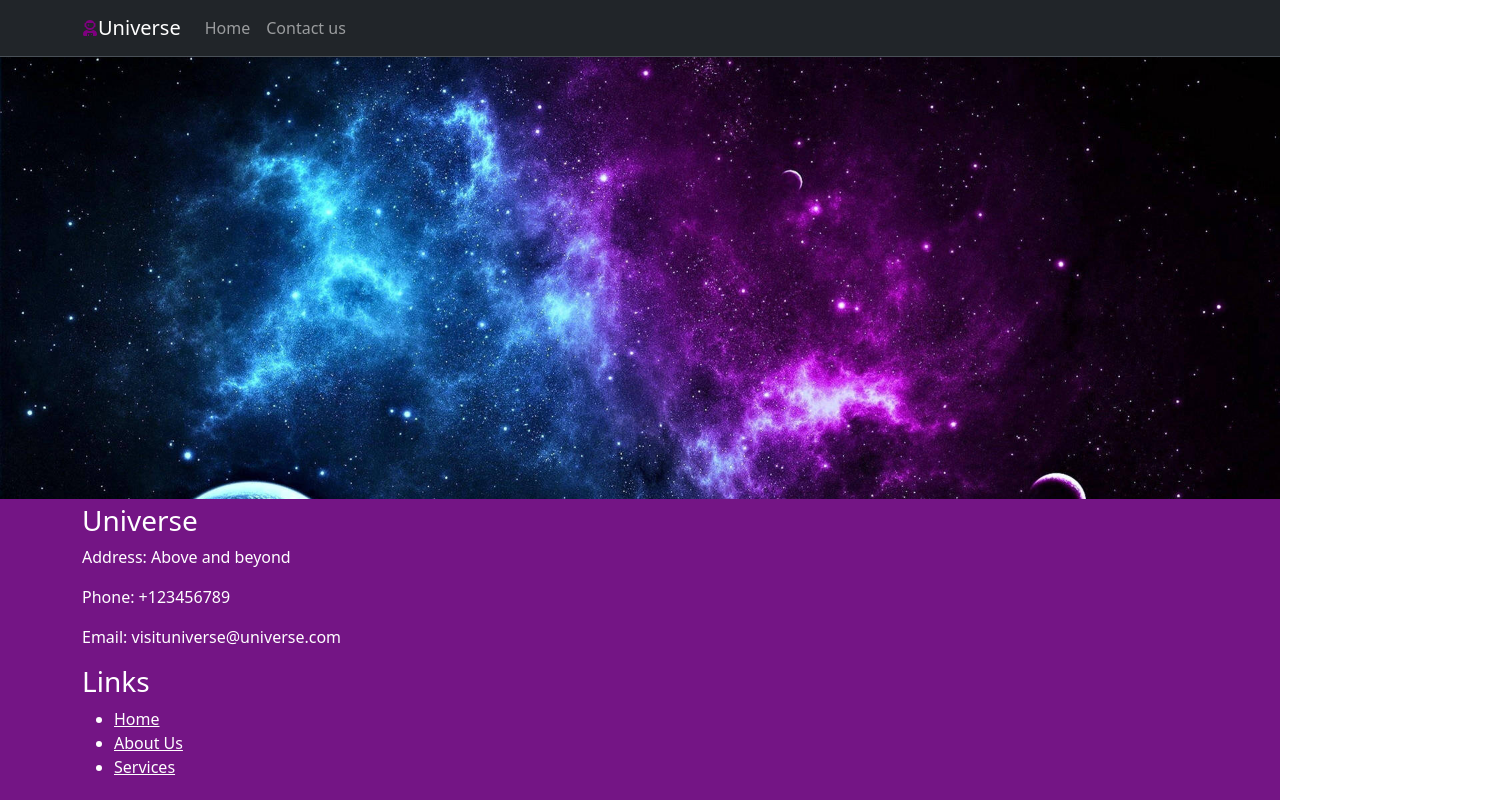
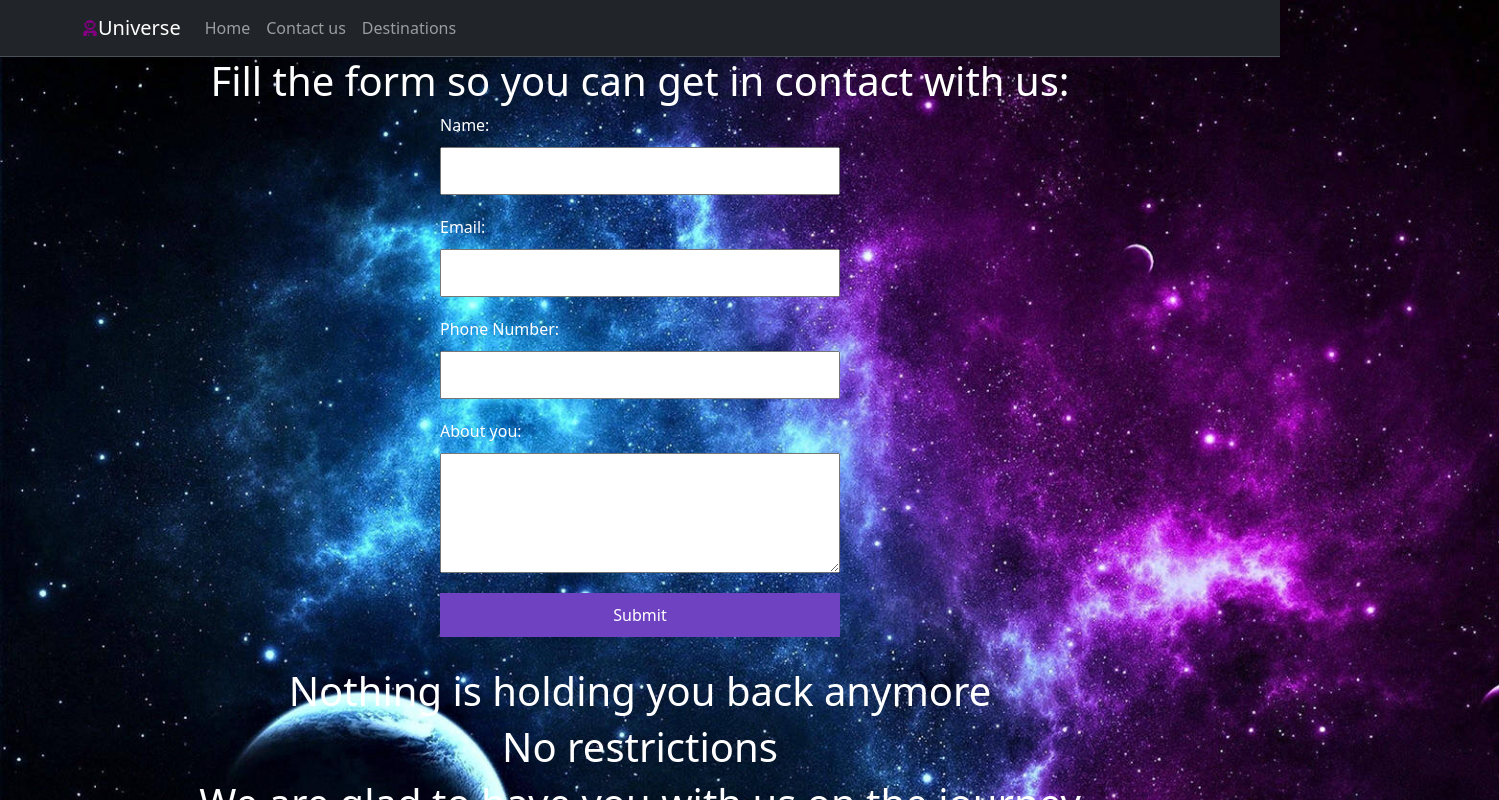
Before and after one commit to Ilija1076/ItehReact, a React (Create React App) app: page /contact in a window 1280 px wide. Shown: the top 800 px of the page, 1499 px wide, since content can reach past the window. Built offline with nearby package versions, Linux system fonts and the light colour scheme.

Commit message:
Pocetna, Contact done, destinations left

```diff
--- a/src/App.css
+++ b/src/App.css
@@ -2,6 +2,9 @@ body {
   background-image: url("./img/universe.jpg");
   background-repeat: no-repeat;
   background-size: cover;
+  min-height: 10vh;
+  display: flex;
+  flex-direction: column;
 }
 
 .footer {
@@ -10,33 +13,128 @@ body {
   justify-content: space-between;
   padding: 5px;
   color: white;
-  position: fixed;
-  bottom: 0;
-  left: 0;
-  right: 0;
+  margin-top: auto;
 }
 .footer-left {
   flex: 1;
+  margin-right: 25ch;
+  margin-left: 50ch;
+  padding: 2px;
 }
 .footer-right {
-  margin-right: 5px;
+  margin-left: 50ch;
+  padding: 5px;
+}
+
+.container-foot {
+  min-height: 100%;
+  display: flex;
+  flex-direction: row;
 }
 
 .footer-right a {
   color: white;
+  padding: 10 px;
 }
 .company-section {
-  background-color: #f9f9f9;
+  background-color: transparent;
   padding: 40px;
   text-align: center;
-  color: #333;
+  color: white;
 }
 
-.company-section h2 {
-  font-size: 24px;
+.company-section h1 {
+  font-size: 80px;
   margin-bottom: 20px;
 }
 
 .company-section p {
-  font-size: 18px;
+  font-size: 30px;
 }
+
+.contact-form {
+  display: flex;
+  flex-direction: column;
+  max-width: 400px;
+  margin: 0 auto;
+}
+
+.contact-form label {
+  margin-bottom: 10px;
+  color: white;
+}
+
+.contact-form input[type="text"],
+.contact-form input[type="email"],
+.contact-form input[type="tel"],
+.contact-form textarea {
+  padding: 10px;
+  margin-bottom: 20px;
+}
+
+.contact-form textarea {
+  height: 120px;
+}
+
+.contact-form button[type="submit"] {
+  padding: 10px 20px;
+  background-color: #6f42c1;
+  color: white;
+  border: none;
+  cursor: pointer;
+  margin-bottom: 30px;
+}
+
+.contact-form button[type="submit"]:hover {
+  background-color: #4f1073;
+}
+
+.contact-page h1 {
+  color: white;
+  text-align: center;
+}
+
+.image-section {
+  display: flex;
+}
+
+.image-container {
+  flex: 1;
+  margin-left: 20em;
+}
+
+.image-container img {
+  border: 1px solid #711781;
+  border-radius: 5px;
+}
+
+.image-container p {
+  color: white;
+  font-size: 25px;
+}
+
+.paragraphs {
+  display: flex;
+  flex-direction: column;
+  align-items: center;
+  text-align: center;
+}
+
+.paragraphs p {
+  color: white;
+  font-size: 30px;
+  margin-bottom: 15px;
+}
+
+.paragraphs button {
+  padding: 10px 20px;
+  background-color: #6f42c1;
+  color: white;
+  border: none;
+  cursor: pointer;
+  margin-bottom: 30px;
+}
+
+.paragraphs button:hover {
+  background-color: #4f1073;
+}
--- a/src/App.js
+++ b/src/App.js
@@ -4,6 +4,7 @@ import "bootstrap/dist/css/bootstrap.min.css";
 import "./App.css";
 import Pocetna from "./pages/Pocetnap";
 import Kontakt from "./pages/Kontaktp";
+import Destinations from "./pages/Destinationsp";
 import React, { useState } from "react";
 import { BrowserRouter, Routes, Route } from "react-router-dom";
 
@@ -14,7 +15,8 @@ function App() {
         <Navbar />
         <Routes>
           <Route path="/" element={<Pocetna />} />
-          <Route path="/kontakt" element={<Kontakt />} />
+          <Route path="/contact" element={<Kontakt />} />
+          <Route path="/destinations" element={<Destinations />} />
         </Routes>
         <Footer />
       </div>
--- a/src/components/Footer.jsx
+++ b/src/components/Footer.jsx
@@ -3,7 +3,7 @@ import React from 'react';
 const Footer = () => {
   return (
     <footer className="footer">
-      <div className="container">
+      <div className="container-foot">
         <div className="footer-left">
           {/* Information */}
           <h3>Universe</h3>
@@ -19,15 +19,15 @@ const Footer = () => {
               <a href="/">Home</a>
             </li>
             <li>
-              <a href="/about">About Us</a>
+              <a href="/contact">Contact</a>
             </li>
             <li>
-              <a href="/services">Services</a>
+              <a href="/destinations">Destinations</a>
             </li>
             {/* Add more links as needed */}
           </ul>
         </div>
-      </div>
+        </div>
     </footer>
   );
 };
--- /dev/null
+++ b/src/components/Form.jsx
@@ -0,0 +1,33 @@
+import React, { useState } from "react";
+
+const Form = () => {
+  const [name, setName] = useState("");
+  const [email, setEmail] = useState("");
+  const [phone, setPhone] = useState("");
+  const [about, setAbout] = useState("");
+
+  const handleSubmit = (e) => {
+    e.preventDefault();
+  };
+
+  return (
+    <form className="contact-form">
+      <label htmlFor="name">Name:</label>
+      <input type="text" id="name" name="name" required />
+
+      <label htmlFor="email">Email:</label>
+      <input type="email" id="email" name="email" required />
+
+      <label htmlFor="phone">Phone Number:</label>
+      <input type="tel" id="phone" name="phone" />
+
+      <label htmlFor="about">About you:</label>
+      <textarea id="about" name="about"></textarea>
+
+      <button type="submit">Submit</button>
+    </form>
+  );
+};
+
+
+export default Form;
--- a/src/components/Navbar.jsx
+++ b/src/components/Navbar.jsx
@@ -15,7 +15,10 @@ const Navbar = () => {
               <a className="nav-link" href="/">Home</a>
             </li>
             <li className="nav-item">
-              <a className="nav-link" href="/kontakt">Contact us</a>
+              <a className="nav-link" href="/contact">Contact us</a>
+            </li>
+            <li className="nav-item">
+              <a className="nav-link" href="/destinations">Destinations</a>
             </li>
           </ul>
         </div>
--- /dev/null
+++ b/src/pages/Destinationsp.jsx
@@ -0,0 +1,11 @@
+
+
+function Destinations() {
+  return (
+    <div>
+
+    </div>
+  )
+}
+
+export default Destinations;
--- a/src/pages/Kontaktp.jsx
+++ b/src/pages/Kontaktp.jsx
@@ -1,8 +1,13 @@
+import Form from "../components/Form";
+
 const Kontakt = () => {
   return (
-    <div>
-      <h1>Popunite formular ispod kako biste nas kontaktirali:</h1>
-      {/* Ovde možete dodati formu */}
+    <div className="contact-page">
+      <h1>Fill the form so you can get in contact with us:</h1>
+      <Form />
+      <h1>Nothing is holding you back anymore</h1>
+      <h1>No restrictions</h1>
+      <h1>We are glad to have you with us on the journey</h1>
     </div>
   );
 };
--- a/src/pages/Pocetnap.jsx
+++ b/src/pages/Pocetnap.jsx
@@ -1,18 +1,49 @@
-import React from 'react'
+import { Link } from 'react-router-dom';
+import image1 from '../img/saturn.jpg';
+import image2 from '../img/milkyway.jpg';
+
 
 function Pocetna() {
-  return (
+    return(<div>
       <section className="company-section">
-          <h2>About Our Company</h2>
-          <p>
-            Lorem ipsum dolor sit amet, consectetur adipiscing elit. Aenean eget
-            tristique quam. Curabitur placerat pharetra tellus, ut commodo arcu
-            tincidunt et. Nulla facilisi.
-          </p>
-        </section>
+        <h1>The Unknown</h1>
+        <div>
+          <p>Did you ever dream of going into space.</p>
+          <p>Did you ever dream of leaving the galaxy.</p>
+          <p>Did you ever dream of visiting the galaxy far far away.</p>
+          <p>If you are a dreamer</p>
+          <p>If you want to see what no one else saw</p>
+          <p>If you are an explorer</p>
+          <p>Join us on a journey into the unknown</p>
+
+        </div>
+      </section>
+
+      <section className="image-section">
+        <div className="image-container">
+          <img src={image1} alt="Image 1" style={{ width: '400px', height: '400px' }}/>
+          <p>Does saturns ring intrigue you?</p>
+        </div>
+        <div className="image-container">
+          <img src={image2}  alt="Image 2" style={{ width: '400px', height: '400px' }}/>
+          <p>Do you perhaps want to travel all over the milky way?</p>
+        </div>
+      </section>
+      <section>
+      <div className="paragraphs">
+        <p>Contact us and start your journey:</p>
+        <Link to="/contact">
+          <button>Contact Us</button>
+        </Link>
+        <p>If you want to see more possibilities, click here:</p>
+        <Link to="/destinations">
+          <button>Explore Destinations</button>
+        </Link>
+      </div>
+    </section>
+    </div>
   )
 }
 
 
-
 export default Pocetna;
```
Also changed, not shown: src/img/saturn.jpg (added), 1 other file (tests, documents, lock files or other folders).
